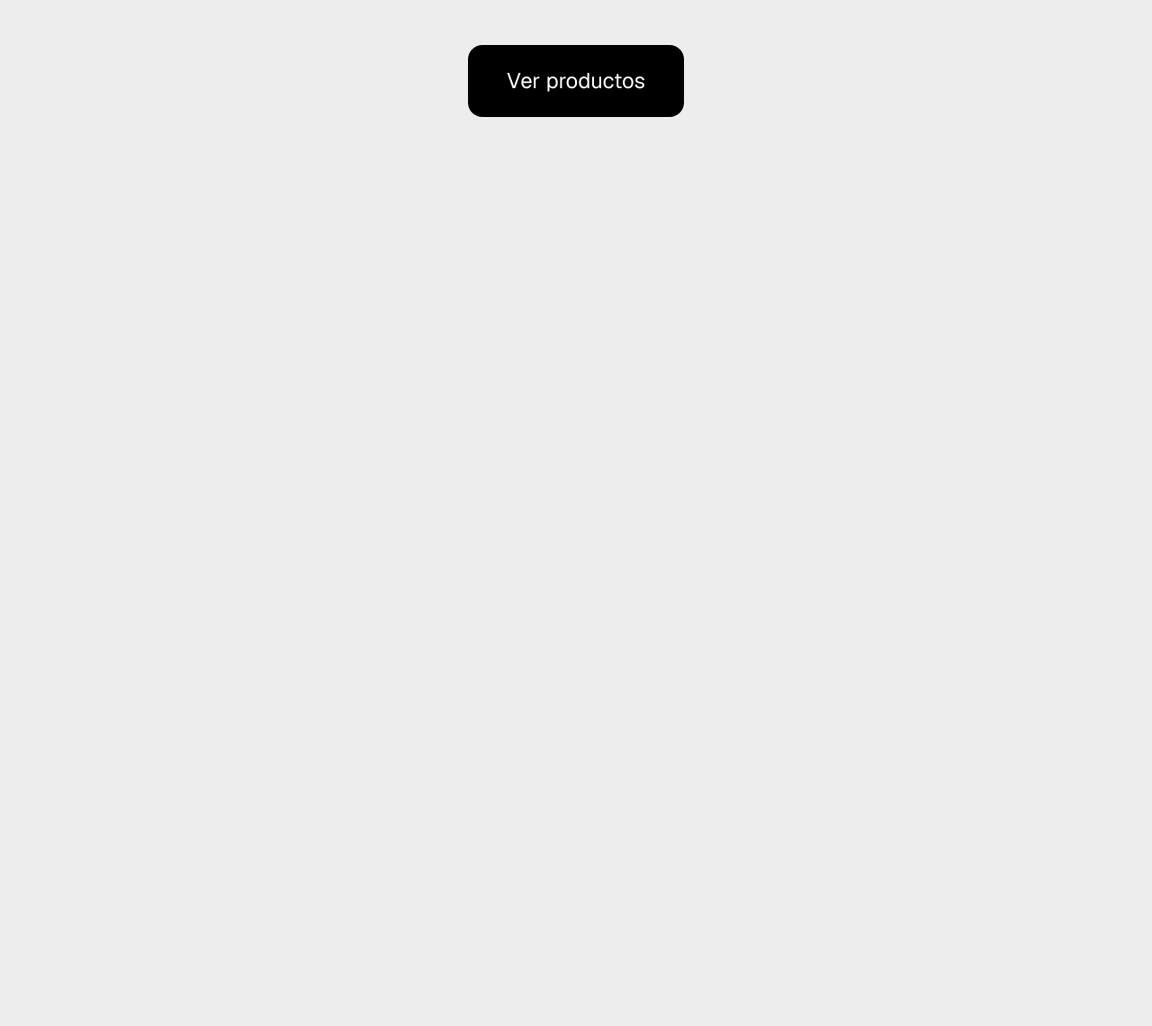
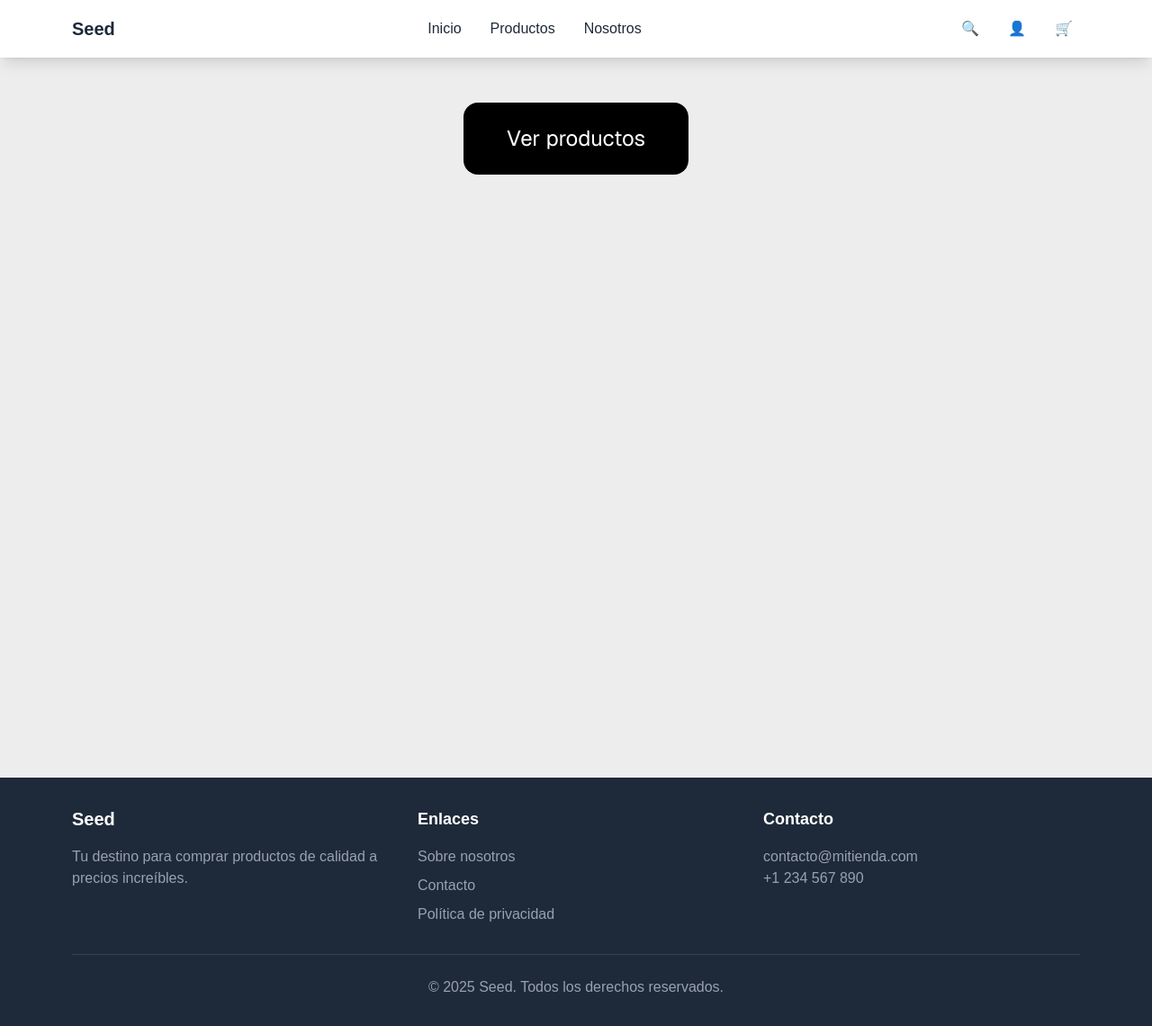
Before and after one commit to Facundo-Sura/seed-indumentaria-deportiva, a Next.js app in the folder seed/: page / in a window 1280 px wide. Shown: the whole page at 90% size. Before the commit the page ends 800 px from the top, so only its background shows below. Built offline with nearby package versions, Linux system fonts and the light colour scheme.

Commit message:
navbar y footer maquetados y listos, faltan algunas funciones

```diff
--- a/seed/src/app/layout.tsx
+++ b/seed/src/app/layout.tsx
@@ -1,6 +1,9 @@
 import type { Metadata } from "next";
 import { Geist, Geist_Mono } from "next/font/google";
 import "./globals.css";
+
+import Navbar from "@/components/Navbar";
+import Footer from "@/components/Footer";
 
 const geistSans = Geist({
   variable: "--font-geist-sans",
@@ -27,7 +30,9 @@ export default function RootLayout({
       <body
         className={`${geistSans.variable} ${geistMono.variable} antialiased`}
       >
+        <Navbar />
         {children}
+        <Footer />
       </body>
     </html>
   );
--- a/seed/src/app/page.tsx
+++ b/seed/src/app/page.tsx
@@ -1,13 +1,11 @@
 import React from "react";
 import Link from "next/link";
 
-export default function Landing() {
+export default function Home() {
   return (
     <div className="grid grid-rows-[20px_1fr_20px] items-center justify-items-center min-h-screen p-8 pb-20 gap-16 sm:p-20 font-[family-name:var(--font-geist-sans)]">
-      <Link href="/home">
-        <button className="bg-black text-white w-60 h-20 rounded-2xl text-2xl hover:cursor-pointer">
+      <Link href="/products" className="bg-black text-white py-6 px-12 rounded-2xl text-2xl hover:cursor-pointer">
           Ver productos
-        </button>
       </Link>
     </div>
   );
--- a/seed/src/components/footer.tsx
+++ b/seed/src/components/footer.tsx
@@ -0,0 +1,56 @@
+// components/Footer.tsx
+import Link from 'next/link';
+
+const Footer = () => {
+  return (
+    <footer className="bg-gray-800 text-white py-8">
+      <div className="max-w-6xl mx-auto px-4">
+        <div className="grid grid-cols-1 md:grid-cols-3 gap-8">
+          {/* Sección 1: Logo y descripción */}
+          <div>
+            <h3 className="text-xl font-bold mb-4">Seed</h3>
+            <p className="text-gray-400">
+              Tu destino para comprar productos de calidad a precios increíbles.
+            </p>
+          </div>
+
+          {/* Sección 2: Enlaces rápidos */}
+          <div>
+            <h4 className="text-lg font-semibold mb-4">Enlaces</h4>
+            <ul className="space-y-2">
+              <li>
+                <Link href="/about" className="text-gray-400 hover:text-white transition">
+                  Sobre nosotros
+                </Link>
+              </li>
+              <li>
+                <Link href="/contact" className="text-gray-400 hover:text-white transition">
+                  Contacto
+                </Link>
+              </li>
+              <li>
+                <Link href="/privacy" className="text-gray-400 hover:text-white transition">
+                  Política de privacidad
+                </Link>
+              </li>
+            </ul>
+          </div>
+
+          {/* Sección 3: Contacto */}
+          <div>
+            <h4 className="text-lg font-semibold mb-4">Contacto</h4>
+            <p className="text-gray-400">contacto@mitienda.com</p>
+            <p className="text-gray-400">+1 234 567 890</p>
+          </div>
+        </div>
+
+        {/* Derechos de autor */}
+        <div className="border-t border-gray-700 mt-8 pt-6 text-center text-gray-400">
+          <p>© {new Date().getFullYear()} Seed. Todos los derechos reservados.</p>
+        </div>
+      </div>
+    </footer>
+  );
+};
+
+export default Footer;
--- a/seed/src/components/navbar.tsx
+++ b/seed/src/components/navbar.tsx
@@ -0,0 +1,45 @@
+// components/Navbar.tsx
+import Link from 'next/link';
+
+const Navbar = () => {
+  return (
+    <nav className="bg-white shadow-lg sticky top-0 z-50">
+      <div className="max-w-6xl mx-auto px-4">
+        <div className="flex justify-between items-center h-16">
+          {/* Logo */}
+          <Link href="/" className="flex-shrink-0">
+            <span className="text-xl font-bold text-gray-800">Seed</span>
+          </Link>
+
+          {/* Menú principal */}
+          <div className="hidden md:flex space-x-8">
+            <Link href="/" className="text-gray-800 hover:text-blue-600 transition">
+              Inicio
+            </Link>
+            <Link href="/products" className="text-gray-800 hover:text-blue-600 transition">
+              Productos
+            </Link>
+            <Link href="/about" className="text-gray-800 hover:text-blue-600 transition">
+              Nosotros
+            </Link>
+          </div>
+
+          {/* Iconos de acción */}
+          <div className="flex items-center space-x-4">
+            <Link href="/search" className="p-2 hover:text-blue-600">
+              🔍
+            </Link>
+            <Link href="/account" className="p-2 hover:text-blue-600">
+              👤
+            </Link>
+            <Link href="/cart" className="p-2 hover:text-blue-600">
+              🛒
+            </Link>
+          </div>
+        </div>
+      </div>
+    </nav>
+  );
+};
+
+export default Navbar;
```
Also changed, not shown: seed/src/app/products/page.tsx (renamed from seed/src/app/home/page.tsx).
